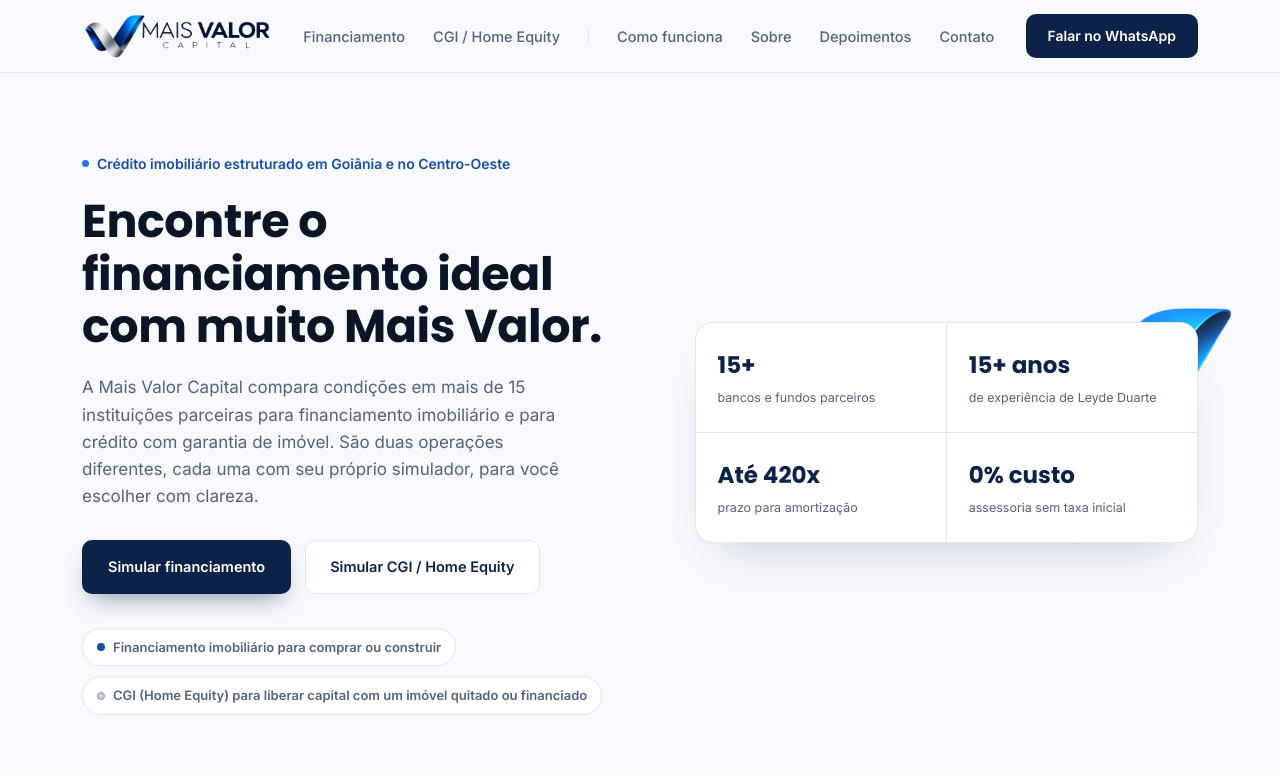
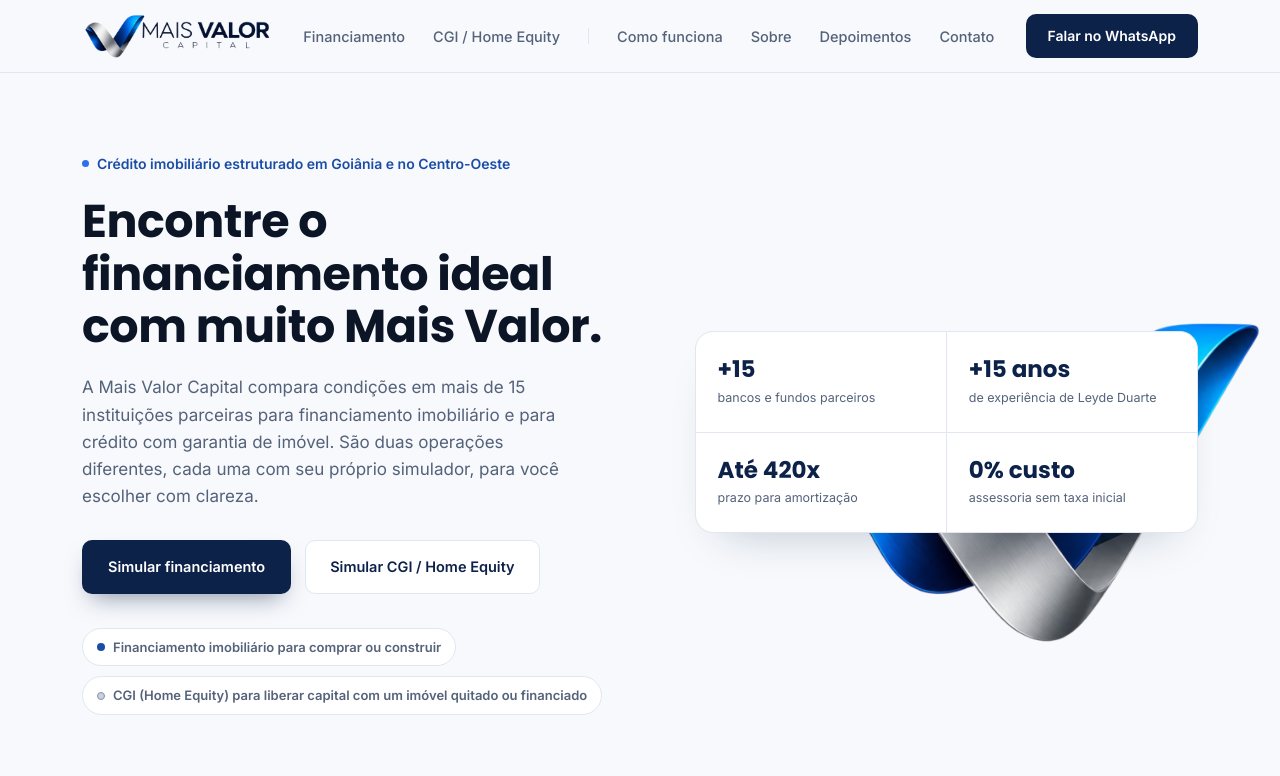
Before and after one commit to LeydeDuarte/sitemaisvalor, a plain HTML site: page index.html in a window 1280 px wide. Shown: the top 776 px of the page. Drawn offline with Linux system fonts and the light colour scheme; grey boxes are pictures that could not be loaded.

Commit message:
Add files via upload

```diff
--- a/index.html
+++ b/index.html
@@ -99,10 +99,10 @@
   .mod-pill.cgi .dot{background:var(--silver-300); border:1.5px solid var(--ink-faint);}
 
   .hero-visual{position:relative;}
-  .hero-mark{position:absolute; top:-60px; right:-40px; width:340px; opacity:0.9; z-index:0; pointer-events:none;}
+  .hero-mark{position:absolute; top:-70px; right:-70px; width:460px; opacity:1; z-index:0; pointer-events:none;}
   .hero-stats{position:relative; z-index:1; display:grid; grid-template-columns:1fr 1fr; gap:1px; background:var(--line); border:1px solid var(--line); border-radius:18px; overflow:hidden; box-shadow:0 24px 48px -28px rgba(13,34,73,0.28);}
   .hero-stats .hs{background:var(--white); padding:24px 22px;}
-  .hero-stats .hs .n{font-family:'Poppins'; font-weight:700; font-size:23px; color:var(--navy-900);}
+  .hero-stats .hs .n{font-family:'Poppins'; font-weight:700; font-size:23px; color:var(--navy-900); line-height:1.2;}
   .hero-stats .hs .l{font-size:12.5px; color:var(--ink-soft); margin-top:4px;}
 
   /* INTRO VIDEO */
@@ -366,7 +366,7 @@
         <a href="#depoimentos">Depoimentos</a>
         <a href="#contato">Contato</a>
       </div>
-      <a href="https://wa.me/5562992951413?text=Ol%C3%A1%2C%20meu%20nome%20%C3%A9%20____________.%20Tenho%20interesse%20em%20fazer%20um%20financiamento%20imobili%C3%A1rio%20ou%20um%20CGI%20%2F%20Home%20Equity.%20Por%20gentileza%2C%20gostaria%20de%20uma%20simula%C3%A7%C3%A3o." class="nav-cta">Falar no WhatsApp</a>
+      <a href="https://wa.me/5562992951413?text=Venho%20pelo%20site%20da%20Mais%20Valor%20Capital%20e%20tenho%20interesse%20em%20fazer%20um%20Financiamento%20Imobili%C3%A1rio%20ou%20um%20CGI%20/%20Home%20Equity." class="nav-cta">Falar no WhatsApp</a>
       <button class="menu-btn" aria-label="Abrir menu">☰</button>
     </nav>
   </div>
@@ -391,8 +391,8 @@
       <div class="hero-visual">
         <img src="logo-mais-valor.png" alt="" class="hero-mark" aria-hidden="true">
         <div class="hero-stats">
-          <div class="hs"><div class="n">15+</div><div class="l">bancos e fundos parceiros</div></div>
-          <div class="hs"><div class="n">15+ anos</div><div class="l">de experiência de Leyde Duarte</div></div>
+          <div class="hs"><div class="n">+15</div><div class="l">bancos e fundos parceiros</div></div>
+          <div class="hs"><div class="n">+15 anos</div><div class="l">de experiência de Leyde Duarte</div></div>
           <div class="hs"><div class="n">Até 420x</div><div class="l">prazo para amortização</div></div>
           <div class="hs"><div class="n">0% custo</div><div class="l">assessoria sem taxa inicial</div></div>
         </div>
@@ -851,7 +851,7 @@
       <div>
         <h4>Canais oficiais</h4>
         <ul>
-          <li><a href="https://wa.me/5562992951413?text=Ol%C3%A1%2C%20meu%20nome%20%C3%A9%20____________.%20Tenho%20interesse%20em%20fazer%20um%20financiamento%20imobili%C3%A1rio%20ou%20um%20CGI%20%2F%20Home%20Equity.%20Por%20gentileza%2C%20gostaria%20de%20uma%20simula%C3%A7%C3%A3o.">WhatsApp: (62) 9 9295-1413</a></li>
+          <li><a href="https://wa.me/5562992951413?text=Venho%20pelo%20site%20da%20Mais%20Valor%20Capital%20e%20tenho%20interesse%20em%20fazer%20um%20Financiamento%20Imobili%C3%A1rio%20ou%20um%20CGI%20/%20Home%20Equity.">WhatsApp: (62) 9 9295-1413</a></li>
           <li>Goiânia/GO, com atendimento nacional</li>
         </ul>
       </div>
```
